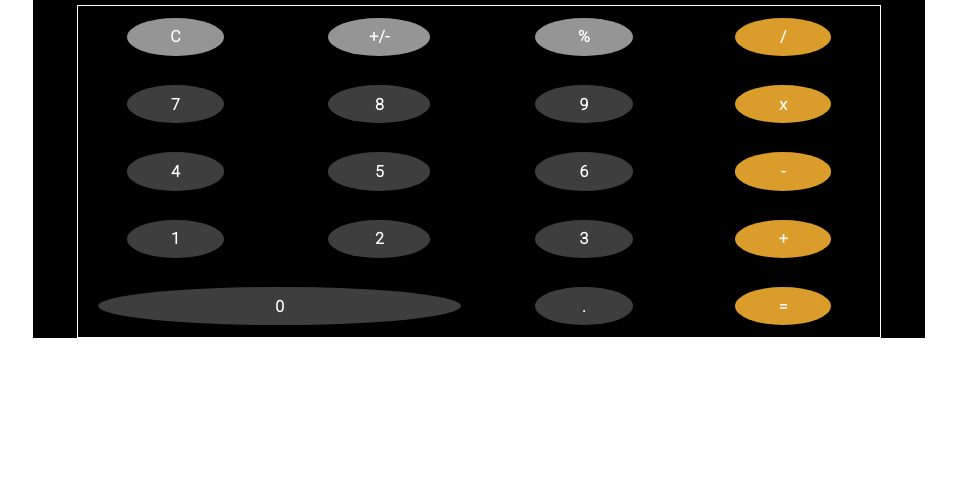
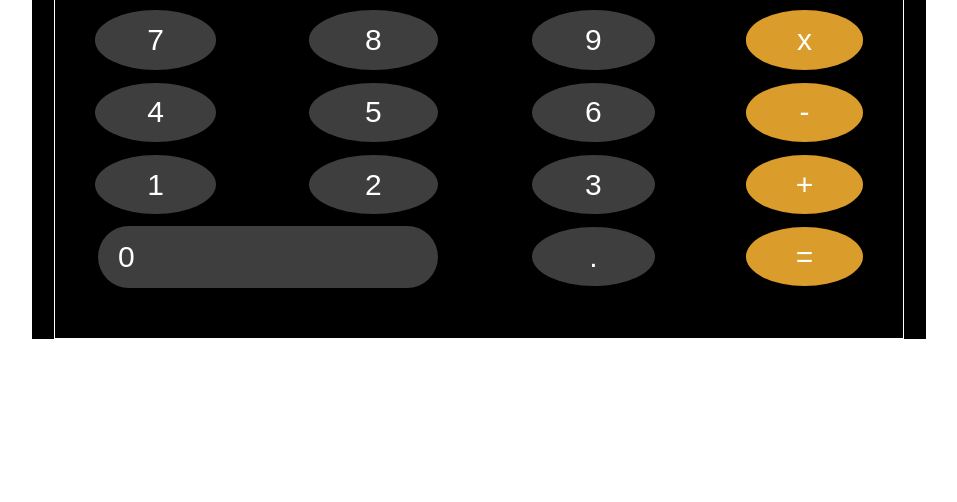
Before and after one commit to jmlow-hub/Calculator, a plain HTML site: page index.html in a window 1280 px wide. Shown: the part 302-804 px from the top of the page, without its empty margins (163-1120 px from the left). Drawn offline with Linux system fonts and the light colour scheme.

Commit message:
zero button shaping updated to match spec

```diff
--- a/styles/_calculator.scss
+++ b/styles/_calculator.scss
@@ -2,21 +2,22 @@
 
 
 .calculator {
-  width: 70%;
-  height: 60%;
+  width: 70vw;
+  height: 60vh;
   display: flex;
   flex-direction: column;
   justify-content: space-between;
   align-items: center;
   background-color: black;
+  font-size: 20px;
 
     &__display {
       display: flex;
       justify-content: flex-end;
       align-items: center;
-      height: 20%;
+      height: 10%;
       width: 95%;
-      margin: 10px;
+      margin: 15px;
       color: $text-color;
       font-family: $font;
       font-size: 1.5em;
--- a/styles/_keypad.scss
+++ b/styles/_keypad.scss
@@ -1,85 +1,67 @@
 @import "_variables";
 
 .calculator__keys {
-  height: 70%;
-  width: 90%;
+  height: 90%;
+  width: 95%;
   display: grid;
   grid-template-columns: auto auto auto auto;
   justify-items: center;
   align-items: center;
-  gap: 5px;
+  padding-bottom: 50px;
+  gap: 10px;
 
 
   &__misc {
     background-color: $other-button-color;
-    width: 50%;
-    height: 50%;
+    color: black;
+    /*width: 90%;
+    height: 80%;
+    border-radius: 50%;*/
+  }
 
-      }
 
   &__numbers {
     background-color: $number-color;
-    width: 50%;
-    height: 50%;
-
+    color: $text-color;
+    /*width: 90%;
+    height: 80%;
+    border-radius: 50%;*/
 
   }
 
   &__actions {
     background-color: $operator-color;
-    width: 50%;
-    height: 50%;
+    color: $text-color;
+    /*width: 90%;
+    height: 80%;
+    border-radius: 50%;*/
+
   }
 
   button {
-    display: flex;
-    align-items: center;
-    justify-content: center;
-    /*width: 40%;
-    height: 40%;*/
+    width: 60%;
+    height: 95%;
     border-radius: 50%;
-    padding: 1.2em;
-    color: $text-color;
-    font-family: $font;
-    font-weight: bold;
-    font-size: 1em;
+    font-size: 150%;
     border: none;
-
-  }
-
-  /*p {
-    display: flex;
-    align-items: center;
-    justify-content: center;
-    width: 30px;
-    height: 30px;
-    border-radius: 50%;
-    padding: 20px;
-  }
-
-
-      padding-left: 40px;
-        padding-right: 40px;
-
-      }*/
-
-  &__zero  {
-    grid-column: 1 / span 2;
-    justify-self: center;
-    background-color: $number-color;
-    width: 90%;
-    height: 50%;
-    border-radius: 2%;
-
-      /*button {
-        padding: 20px 50px;
-        border-radius: 1%;
-      }*/
-
-
-
+    cursor: pointer;
 
 
   }
 
+  &__zero {
+    grid-column: 1 / 3;
+    background-color: $number-color;
+    color: $text-color;
+  }
+
+
 }
+
+#zero {
+  width: 80%;
+  height: 100%;
+  border-radius: 40px;
+  text-align: left;
+  padding-left: 20px;
+}
```
Also changed, not shown: styles/_calculator.css, styles/_keypad.css, styles/styles.css.
